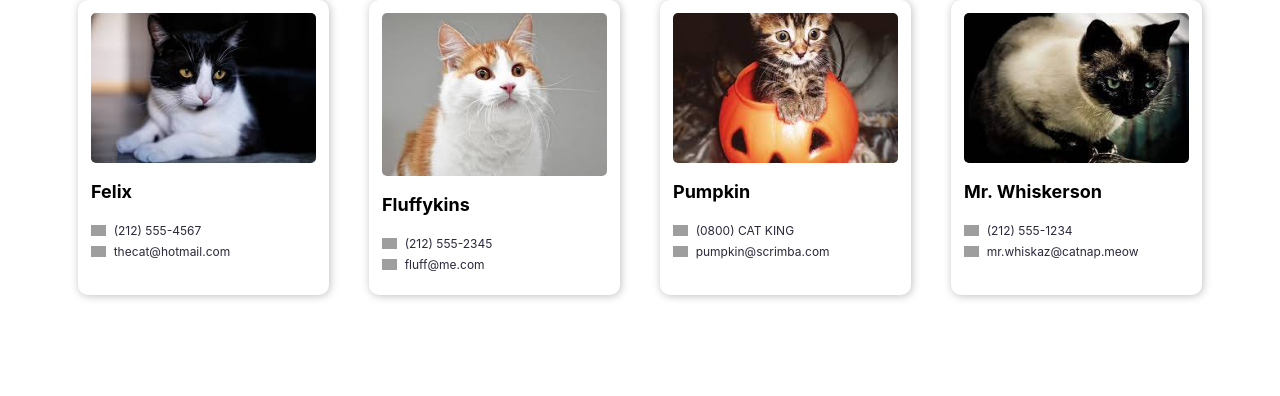
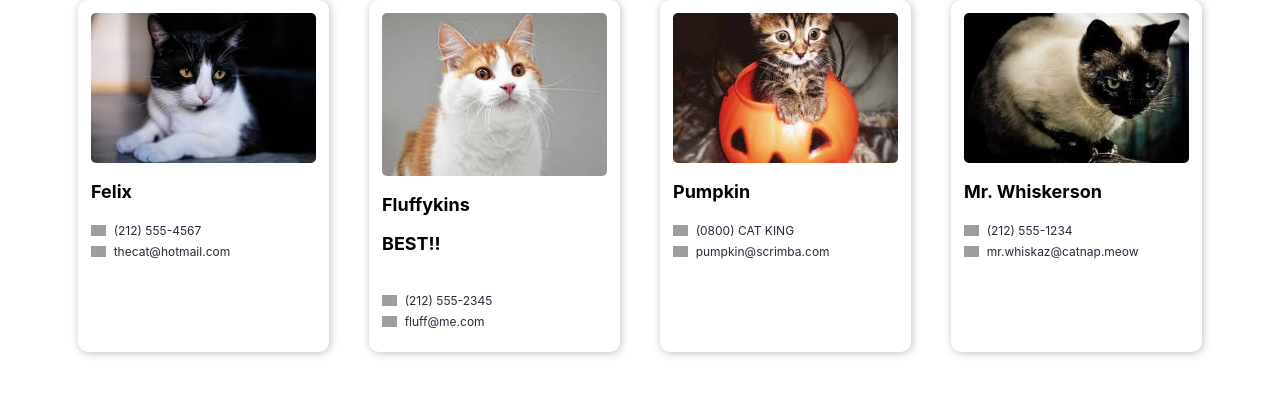
Before and after one commit to LennyRemache/learn-react, a React (Create React App) app in the folder contact-card/: page / in a window 1280 px wide. Shown: the top 396 px of the page. Built offline with nearby package versions, Linux system fonts and the light colour scheme; grey boxes are pictures that could not be loaded.

Commit message:
Conditional Rendering

```diff
--- a/contact-card/src/App.js
+++ b/contact-card/src/App.js
@@ -3,8 +3,10 @@ import "./App.css";
 import catData from "./catData.js";
 
 function App() {
-  const contacts = catData.map(({ img, name, phone, email }) => {
-    return <Contact img={img} name={name} phone={phone} email={email} />;
+  const contacts = catData.map(({ img, name, phone, email, rank }) => {
+    return (
+      <Contact img={img} name={name} phone={phone} email={email} rank={rank} />
+    );
   });
 
   // custom components can have props/attribute of any name
--- a/contact-card/src/catData.js
+++ b/contact-card/src/catData.js
@@ -9,24 +9,28 @@ const catData = [
     name: "Felix",
     phone: "(212) 555-4567",
     email: "thecat@hotmail.com",
+    rank: 1,
   },
   {
     img: fluffykins,
     name: "Fluffykins",
     phone: "(212) 555-2345",
     email: "fluff@me.com",
+    rank: 2,
   },
   {
     img: pumpkin,
     name: "Pumpkin",
     phone: "(0800) CAT KING",
     email: "pumpkin@scrimba.com",
+    rank: 3,
   },
   {
     img: whiskerson,
     name: "Mr. Whiskerson",
     phone: "(212) 555-1234",
     email: "mr.whiskaz@catnap.meow",
+    rank: 4,
   },
 ];
 
--- a/contact-card/src/components/Contact.js
+++ b/contact-card/src/components/Contact.js
@@ -4,11 +4,14 @@ import "./Contact.css";
 // from each instance of the Contact Component
 
 // destructuring props object by using the object key names
-export default function Contact({ img, name, phone, email }) {
+export default function Contact({ img, name, phone, email, rank }) {
   return (
     <div className="contact-card">
       <img src={img} />
-      <h3>{name}</h3>
+      <h3>
+        {name}
+        {rank === 2 && <p>BEST!!</p>}
+      </h3>
       <div className="info-group">
         <img src="./images/phone-icon.png" />
         <p>{phone}</p>
```
